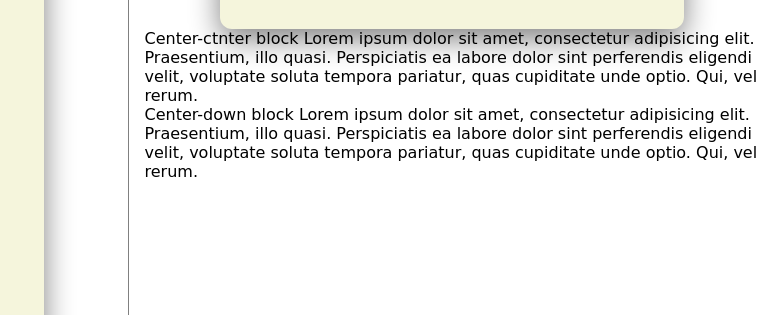
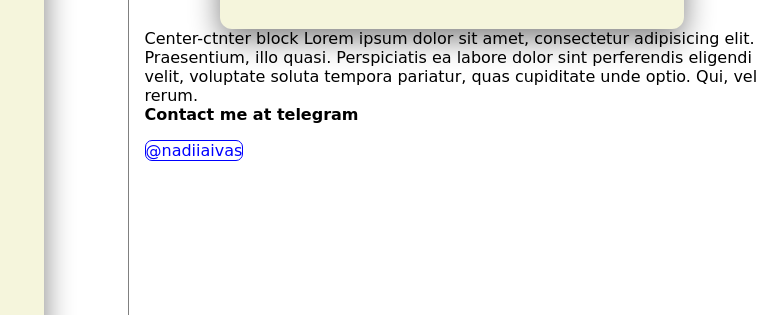
Before and after one commit to nIvasiuk/TelRanSchool, a plain HTML site: page Basic Front End/003 My Page/index.html in a window 1280 px wide. Shown: the part 162-477 px from the top of the page, 504-1280 px from the left. Drawn offline with Linux system fonts and the light colour scheme.

Commit message:
add knopka

```diff
--- a/Basic Front End/003 My Page/css/style.css
+++ b/Basic Front End/003 My Page/css/style.css
@@ -62,3 +62,28 @@ img {
   border-bottom: 2px solid transparent;
   transition: all 0.2s ease-in-out;
 }
+
+.contact-text {
+  font-weight: 600;
+  display: block;
+  margin-bottom: 1rem;
+}
+
+.link {
+  display: inline-block;
+  color: blue;
+  padding: 0.5rem 1 rem;
+  border: 1px solid;
+  border-radius: 7px;
+  background: none;
+  text-decoration: none;
+  transition: all 0.2s ease-out;
+}
+
+.link:hover {
+  color: azure;
+  background: blue;
+}
+
+p {
+}
--- a/Basic Front End/003 My Page/index.html
+++ b/Basic Front End/003 My Page/index.html
@@ -42,11 +42,10 @@
             pariatur, quas cupiditate unde optio. Qui, vel rerum.
           </p>
         </div>
-        <div>
-          Center-down block Lorem ipsum dolor sit amet, consectetur adipisicing
-          elit. Praesentium, illo quasi. Perspiciatis ea labore dolor sint
-          perferendis eligendi velit, voluptate soluta tempora pariatur, quas
-          cupiditate unde optio. Qui, vel rerum.
+
+        <div class="contact">
+          <span class="contact-text"> Contact me at telegram </span>
+          <a class="link" href="http://t.me/nadiiaivas">@nadiiaivas</a>
         </div>
       </div>
     </div>
```
